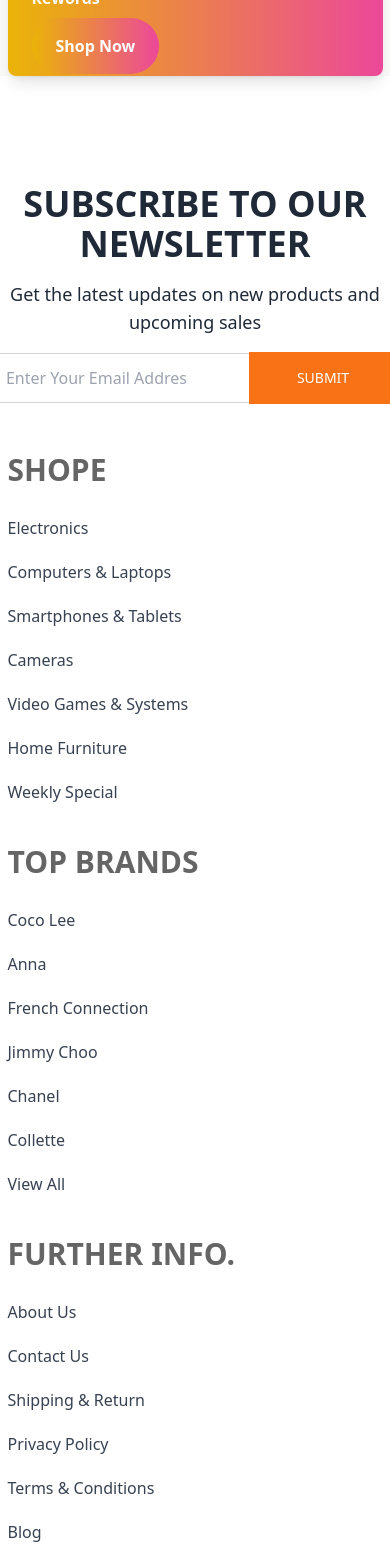
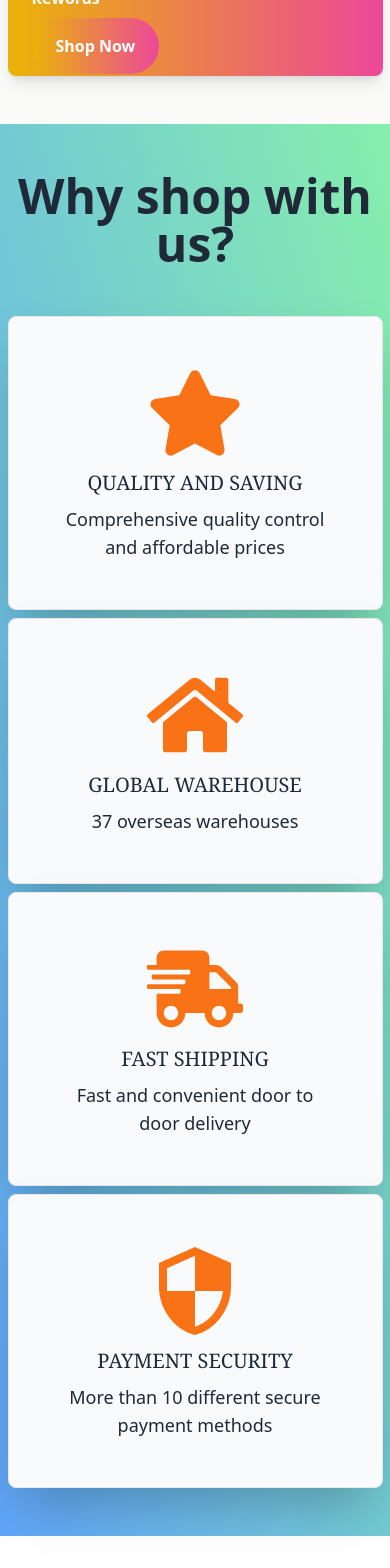
Before and after one commit to Rumon-Sarker/Mega_Mart_Client, a React (Vite) app: page / in a window 390 px wide. Shown: the part 3900-5468 px from the top of the page. Built offline with nearby package versions, Linux system fonts and the light colour scheme; no server answers.

Commit message:
WhyShop responsive

```diff
--- a/src/components/CaruselSilde.jsx
+++ b/src/components/CaruselSilde.jsx
@@ -10,9 +10,6 @@ import ProductCard from './ProductCard';
 
 
 const CaruselSilde = ({ products }) => {
-    console.log("CaruselSilde", products);
-
-
 
     return (
         <div className='px-4 mx-auto shadow-2xl '>
@@ -41,7 +38,7 @@ const CaruselSilde = ({ products }) => {
                     },
                     // when window width is >= 1024px
                     1024: {
-                        slidesPerView: 4,
+                        slidesPerView: 5,
                         spaceBetween: 30,
                     },
                     // when window width is >= 1280px
--- a/src/pages/Home/Clothings/Clothings.jsx
+++ b/src/pages/Home/Clothings/Clothings.jsx
@@ -17,7 +17,7 @@ const Clothings = () => {
 
     const Clothing = data?.filter((item) => item?.category === "Clothings");
 
-
+    console.log("answer", Clothing);
     return (
         <section className="container mx-auto my-12 ">
             <h2 className="my-6 text-3xl font-semibold text-black">Clothing, Shoes & Accessories
--- a/src/pages/Home/Home/Home.jsx
+++ b/src/pages/Home/Home/Home.jsx
@@ -30,7 +30,7 @@ const Home = () => {
             {/* <Kids /> */}
             {/* <Recommended /> */}
             {/* <HomeDescText /> */}
-            {/* <WhyShop /> */}
+            <WhyShop />
 
 
         </section>
--- a/src/pages/Home/WhyShop/WhyShop.jsx
+++ b/src/pages/Home/WhyShop/WhyShop.jsx
@@ -4,27 +4,27 @@ import { MdOutlineSecurity } from "react-icons/md";
 
 const WhyShop = () => {
     return (
-        <section className=" bg-gradient-to-tr from-blue-400 to-green-300  py-12 flex flex-col items-center">
-            <h1 className="text-5xl container mx-auto text-center font-bold">Why shop with us?</h1>
-            <div className="flex container mx-auto justify-center pt-12 gap-4">
-                <div className="w-96 p-12 text-center border bg-slate-50 rounded-lg shadow-2xl ">
-                    <h1 className="text-8xl  items-center justify-center text-orange-500 flex"><FaStar /></h1>
-                    <h1 className="text-xl font-serif my-2">QUALITY AND SAVING</h1>
+        <section className="flex flex-col items-center py-12 bg-gradient-to-tr from-blue-400 to-green-300">
+            <h1 className="container mx-auto text-5xl font-bold text-center">Why shop with us?</h1>
+            <div className="container justify-center flex-none gap-4 pt-12 mx-auto space-y-2 lgl:flex lg:flex mdl:flex">
+                <div className="p-12 text-center border rounded-lg shadow-2xl sm:w-full w-96 bg-slate-50 ">
+                    <h1 className="flex items-center justify-center text-orange-500 text-8xl"><FaStar /></h1>
+                    <h1 className="my-2 font-serif text-xl">QUALITY AND SAVING</h1>
                     <p className="text-lg">Comprehensive quality control and affordable prices</p>
                 </div>
-                <div className="w-96 p-12 text-center border bg-slate-50 rounded-lg shadow-2xl ">
-                    <h1 className="text-8xl  items-center justify-center text-orange-500 flex"><FaHome /></h1>
-                    <h1 className="text-xl font-serif my-2">GLOBAL WAREHOUSE</h1>
+                <div className="p-12 text-center border rounded-lg shadow-2xl sm:w-full w-96 bg-slate-50 ">
+                    <h1 className="flex items-center justify-center text-orange-500 text-8xl"><FaHome /></h1>
+                    <h1 className="my-2 font-serif text-xl">GLOBAL WAREHOUSE</h1>
                     <p className="text-lg">37 overseas warehouses</p>
                 </div>
-                <div className="w-96 p-12 text-center border bg-slate-50 rounded-lg shadow-2xl ">
-                    <h1 className="text-8xl  items-center justify-center text-orange-500 flex"><FaShippingFast /></h1>
-                    <h1 className="text-xl font-serif my-2">FAST SHIPPING</h1>
+                <div className="p-12 text-center border rounded-lg shadow-2xl sm:w-full w-96 bg-slate-50 ">
+                    <h1 className="flex items-center justify-center text-orange-500 text-8xl"><FaShippingFast /></h1>
+                    <h1 className="my-2 font-serif text-xl">FAST SHIPPING</h1>
                     <p className="text-lg">Fast and convenient door to door delivery</p>
                 </div>
-                <div className="w-96 p-12 text-center border bg-slate-50 rounded-lg shadow-2xl ">
-                    <h1 className="text-8xl  items-center justify-center text-orange-500 flex"><MdOutlineSecurity /></h1>
-                    <h1 className="text-xl font-serif my-2">PAYMENT SECURITY</h1>
+                <div className="p-12 text-center border rounded-lg shadow-2xl sm:w-full w-96 bg-slate-50 ">
+                    <h1 className="flex items-center justify-center text-orange-500 text-8xl"><MdOutlineSecurity /></h1>
+                    <h1 className="my-2 font-serif text-xl">PAYMENT SECURITY</h1>
                     <p className="text-lg">More than 10 different secure payment methods</p>
                 </div>
 
```
